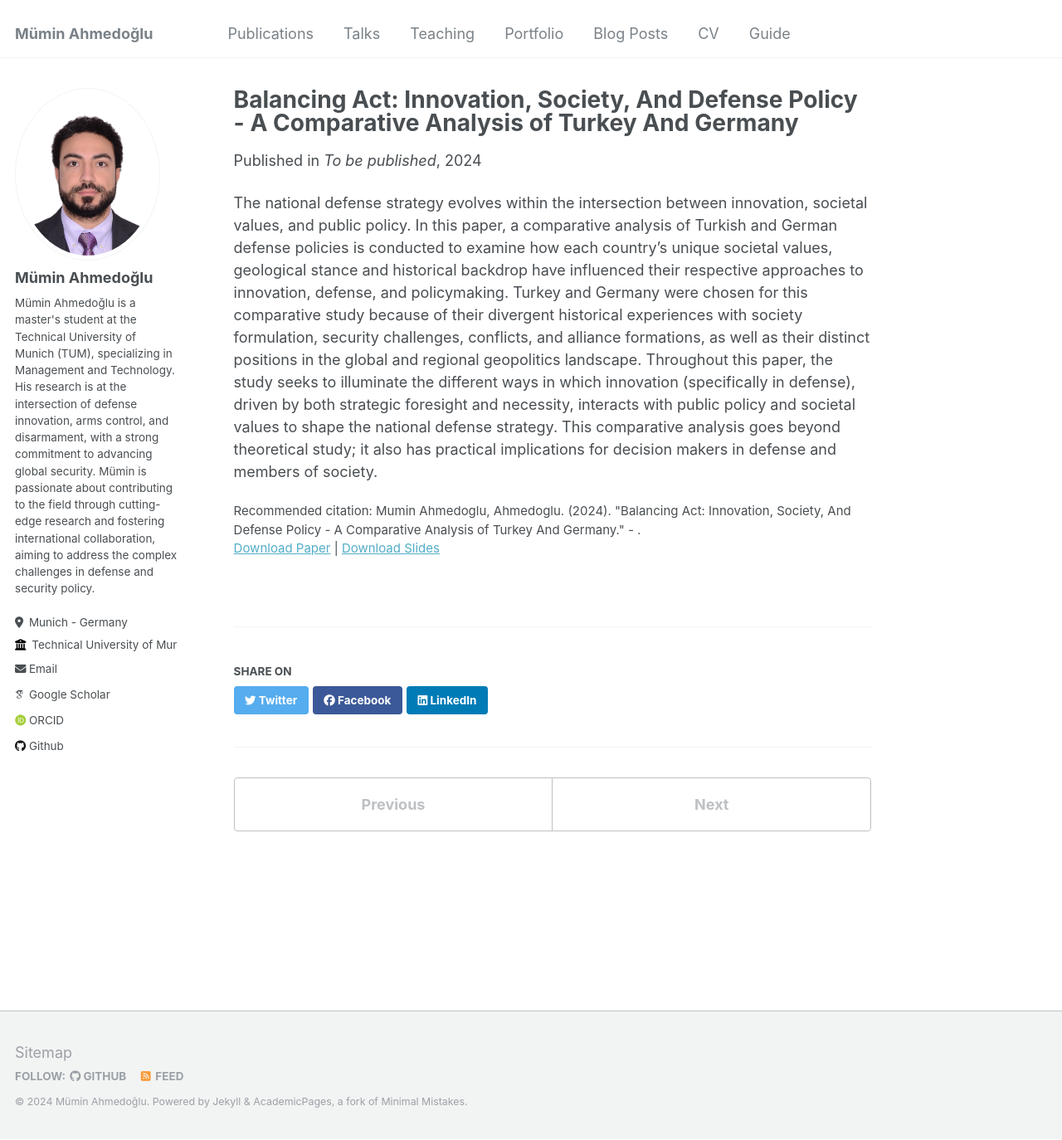
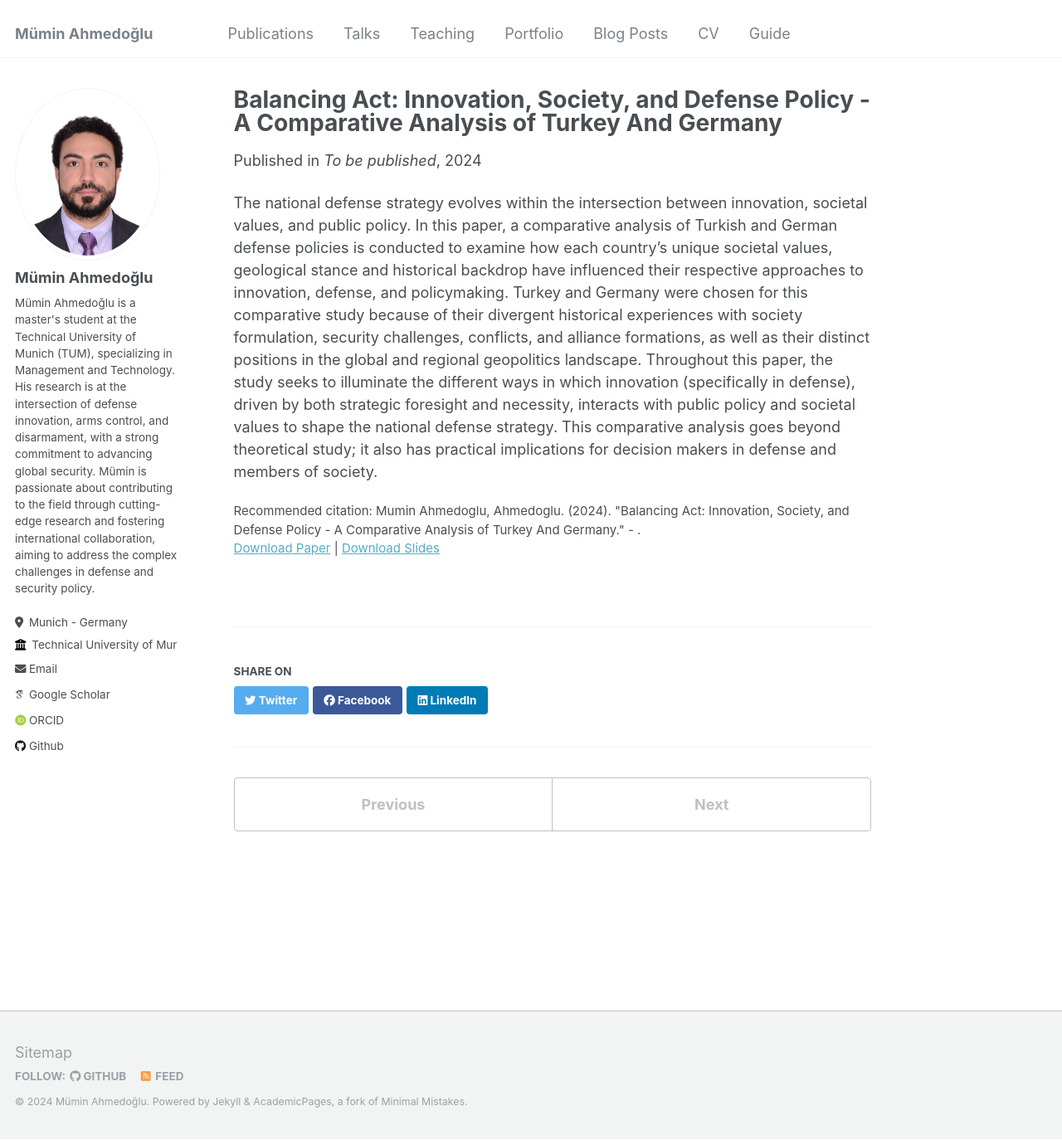
Before and after one commit to ahmedoglu/ahmedoglu.github.io, a Jekyll site: the page built from _publications/2015-10-01-paper-title-number-3.md, in a window 1280 px wide and 1374 px high. Shown: the whole window at 83% size. Built offline with Jekyll 4.4.1, drawn with Linux system fonts in a browser that asks for light colours; some web fonts are replaced.

```diff
--- a/_publications/2015-10-01-paper-title-number-3.md
+++ b/_publications/2015-10-01-paper-title-number-3.md
@@ -1,5 +1,5 @@
 ---
-title: "Balancing Act: Innovation, Society, And Defense Policy - A Comparative Analysis of Turkey And Germany"
+title: "Balancing Act: Innovation, Society, and Defense Policy - A Comparative Analysis of Turkey And Germany"
 collection: publications
 permalink: /publication/2015-10-01-paper-title-number-3
 excerpt: 'This paper is about Innovation, Society, Public Policy.'
@@ -7,7 +7,7 @@ date: 2024-02-01
 venue: 'To be published'
 slidesurl: 'http://academicpages.github.io/files/slides3.pdf'
 paperurl: 'http://academicpages.github.io/files/paper3.pdf'
-citation: 'Mumin Ahmedoglu, Ahmedoglu. (2024). &quot;Balancing Act: Innovation, Society, And Defense Policy - A Comparative Analysis of Turkey And Germany.&quot; <i> - </i>.'
+citation: 'Mumin Ahmedoglu, Ahmedoglu. (2024). &quot;Balancing Act: Innovation, Society, and Defense Policy - A Comparative Analysis of Turkey And Germany.&quot; <i> - </i>.'
 ---
 
 The national defense strategy evolves within the intersection between innovation, societal values, and public policy. In this paper, a comparative analysis of Turkish and German defense policies is conducted to examine how each country’s unique societal values, geological stance and historical backdrop have influenced their respective approaches to innovation, defense, and policymaking. Turkey and Germany were chosen for this comparative study because of their divergent historical experiences with society formulation, security challenges, conflicts, and alliance formations, as well as their distinct positions in the global and regional geopolitics landscape. Throughout this paper, the study seeks to illuminate the different ways in which innovation (specifically in defense), driven by both strategic foresight and necessity, interacts with public policy and societal values to shape the national defense strategy. This comparative analysis goes beyond theoretical study; it also has practical implications for decision makers in defense and members of society.
```
